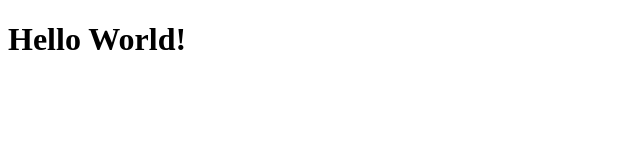
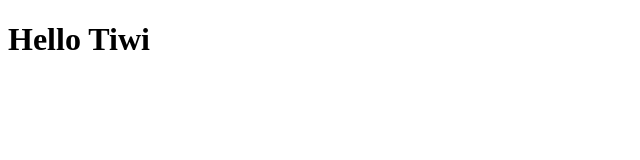
Before and after one commit to Ekanurp/coba-git, a plain HTML site: page index.html in a window 1280 px wide. Shown: the full height of the page, 0-640 px from the left. Drawn offline with Linux system fonts and the light colour scheme.

Commit message:
edit judul

```diff
--- a/index.html
+++ b/index.html
@@ -7,6 +7,6 @@
     <title>Document</title>
 </head>
 <body>
-    <h1>Hello World!</h1>
+    <h1>Hello Tiwi</h1>
 </body>
 </html>
```
